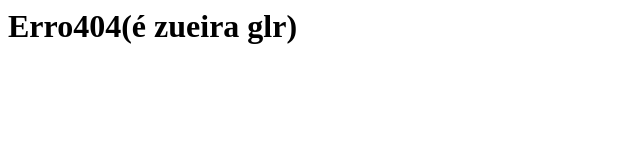
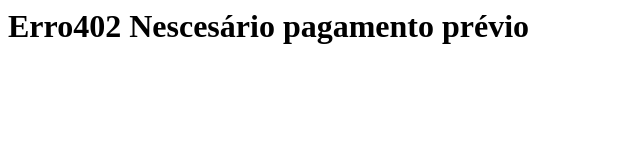
Before and after one commit to JPauloMzz/erro-402, a plain HTML site: page index.html in a window 1280 px wide. Shown: the whole page, without its empty margins (0-640 px from the left). Drawn offline with Linux system fonts and the light colour scheme.

Commit message:
Update index.html

```diff
--- a/index.html
+++ b/index.html
@@ -1,3 +1,7 @@
 <html>
-  <h1>Erro404(é zueira glr)</h1>
+  <h1>Erro402
+
+
+
+  Nescesário pagamento prévio</h1>
 </html>
```
